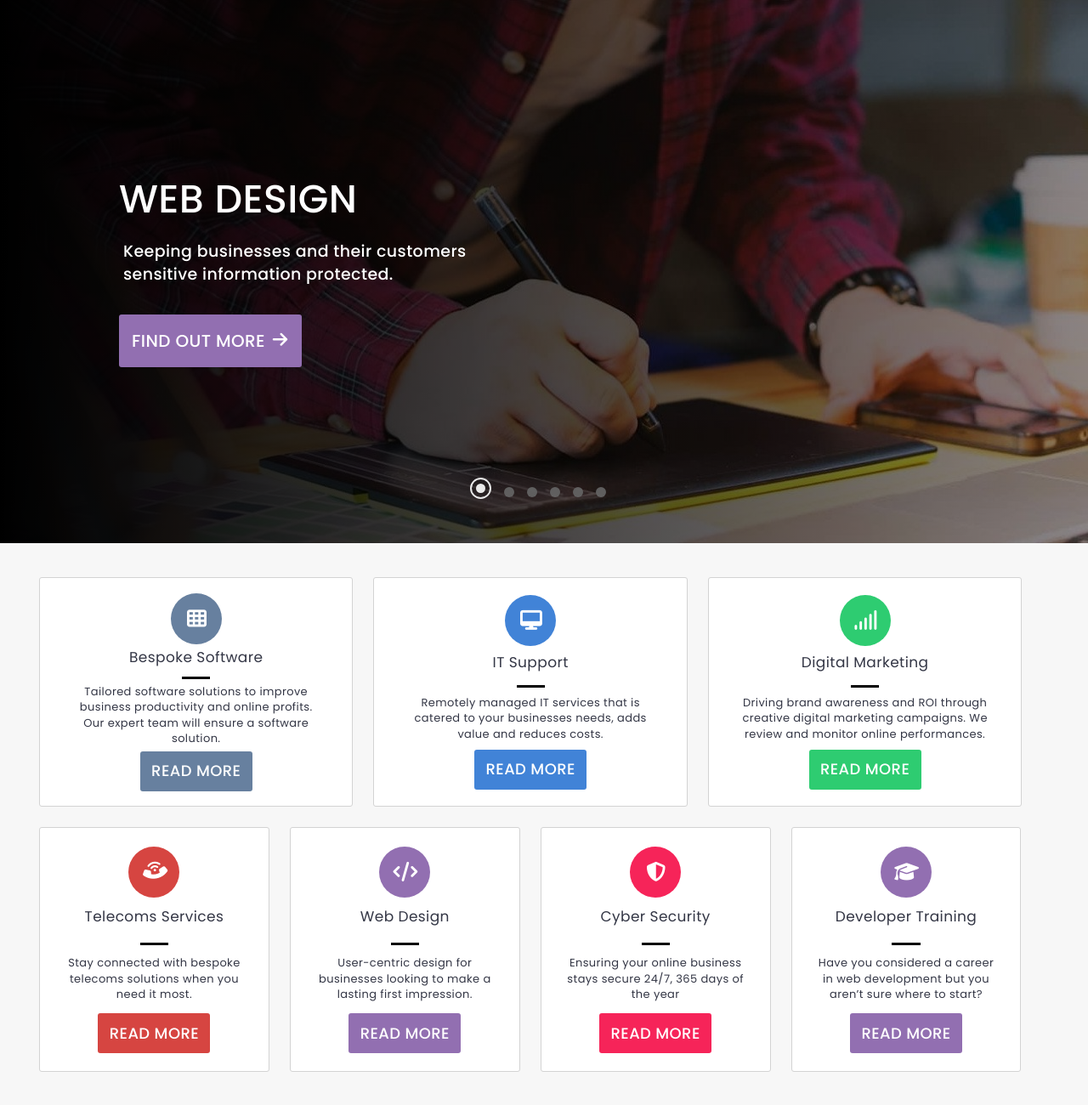
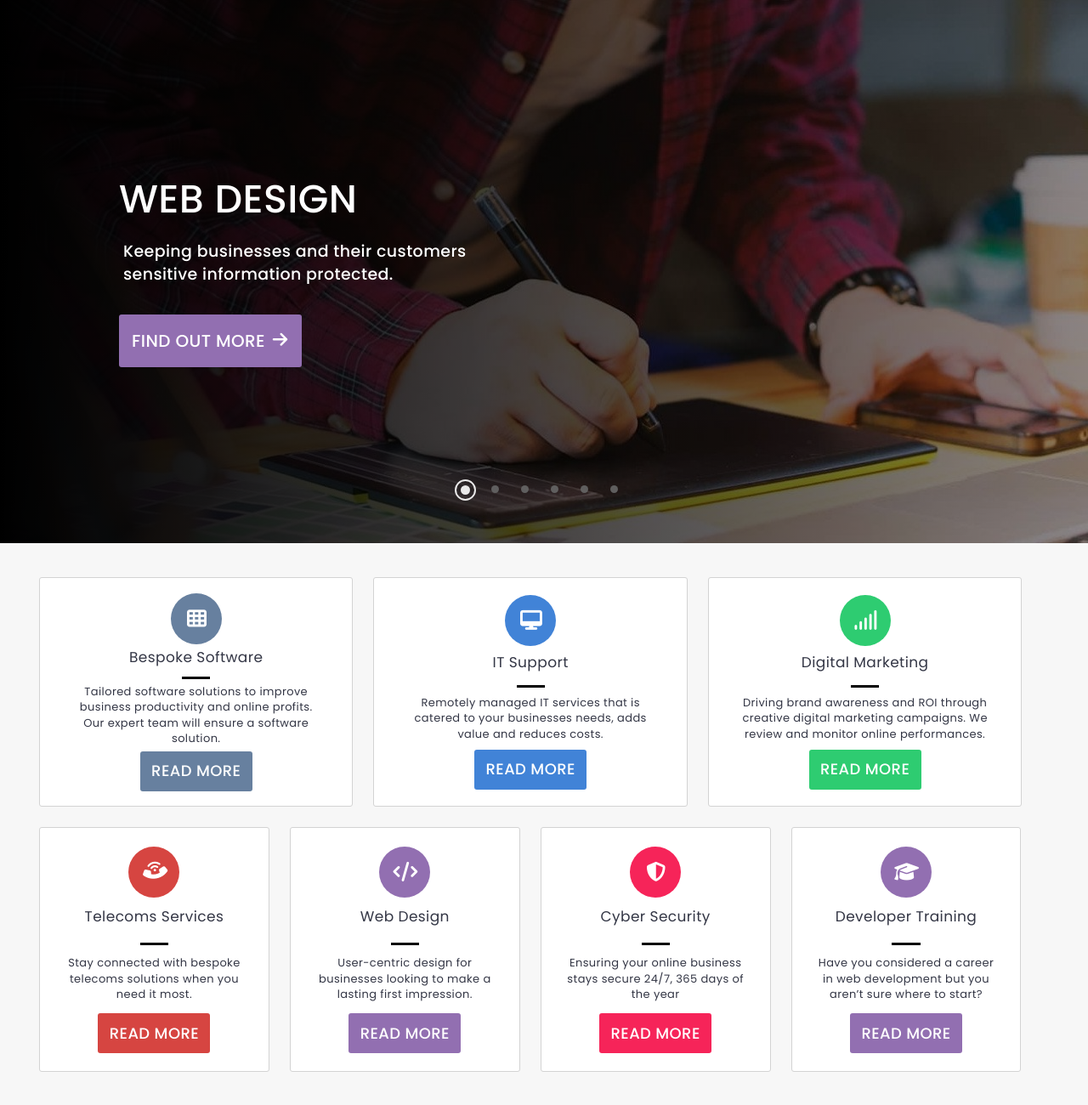
Before and after one commit to jwood91/Netmatters-Reflection, a PHP site: page / in a window 1280 px wide. Shown: the part 203-1503 px from the top of the page at 85% size. Run offline with PHP 8.4, Linux system fonts and the light colour scheme; some libraries are stand-ins or nearby versions; some web fonts are replaced.

Commit message:
changes to slider dots in IE

```diff
--- a/index.html
+++ b/index.html
@@ -19,7 +19,8 @@
   </head>
 
     <body>
-
+      <div id="page container">
+        <div id="main-content">
 
         <!--HEAD MENU BAR -->
         <header>
@@ -676,6 +677,11 @@
                   </div>
                 </div>
         </footer>
+      </div>
+      <div id="sidenav">
+      </div>
+    </div>
+
       <script src="https://code.jquery.com/jquery-1.12.4.min.js"
   integrity="sha256-ZosEbRLbNQzLpnKIkEdrPv7lOy9C27hHQ+Xp8a4MxAQ="
   crossorigin="anonymous"></script>
--- a/input_scss/main/_slick.scss
+++ b/input_scss/main/_slick.scss
@@ -22,7 +22,7 @@
 }
 .slick-list {
   @include slider($theme-colors);
-    overflow: hidden;
+
     display: flex;
     flex-direction: column;
     height: 100%;
@@ -111,6 +111,7 @@
   padding: 19px;
   align-items: center;
   justify-content: center;
+
   float: left;
     min-height: 1px;
     [dir="rtl"] & {
@@ -172,7 +173,6 @@
             .icon-arrow-right2 {
                 font-size-adjust: auto;
                 text-decoration: none;
-              text-align: center;
                 margin-left: 2px;
                 min-height: 5px;
                 min-width: 5px;
@@ -212,22 +212,25 @@
 
 .slick-dots {
   display: flex;
-  position: absolute;
+  position: relative;
   flex-direction: row;
   align-items: flex-end;
   justify-content: center;
   width: 10%;
-  bottom: 5%;
+  bottom: 12%;
+  z-index: 999;
   button  {
-    overflow: hidden;
-    margin-right: 15px;
+    width: 25px;
+    height: 25px;
     border-radius: 100%;
+    background-color: #666666;
+    border: 2px solid transparent;
+    background-clip: content-box;
+    padding: 6px;
     opacity: 0.9;
-    border: none;
-    width: 12px;
-    height: 12px;
+    margin-right: 10px;
     text-indent: -9999px;
-    background-color: #666666;
+
   }
   button:hover {
       background-color: #869791;
@@ -244,7 +247,6 @@
        background-clip: content-box;
        padding: 5px;
        opacity: 0.9;
-
     }
    button:hover {
        background-color: white;
--- a/input_scss/style.scss
+++ b/input_scss/style.scss
@@ -4,6 +4,7 @@
 
 @import 'main-styles';
 
+@import 'sidenav/sidenav';
 
 @import 'header/page-head',
         'header/navbar';
--- a/output_css/style.css
+++ b/output_css/style.css
@@ -977,7 +977,6 @@ header {
 }
 
 .slick-list {
-  overflow: hidden;
   display: flex;
   flex-direction: column;
   height: 100%;
@@ -1166,7 +1165,6 @@ header {
 .image-inner a .icon-arrow-right2 {
   font-size-adjust: auto;
   text-decoration: none;
-  text-align: center;
   margin-left: 2px;
   min-height: 5px;
   min-width: 5px;
@@ -1207,24 +1205,26 @@ header {
 
 .slick-dots {
   display: flex;
-  position: absolute;
+  position: relative;
   flex-direction: row;
   align-items: flex-end;
   justify-content: center;
   width: 10%;
-  bottom: 5%;
+  bottom: 12%;
+  z-index: 999;
 }
 
 .slick-dots button {
-  overflow: hidden;
-  margin-right: 15px;
+  width: 25px;
+  height: 25px;
   border-radius: 100%;
+  background-color: #666666;
+  border: 2px solid transparent;
+  background-clip: content-box;
+  padding: 6px;
   opacity: 0.9;
-  border: none;
-  width: 12px;
-  height: 12px;
+  margin-right: 10px;
   text-indent: -9999px;
-  background-color: #666666;
 }
 
 .slick-dots button:hover {
```
Also changed, not shown: input_scss/sidenav/_sidenav.scss (added). Lines whose indentation alone changed are shown as unchanged.
